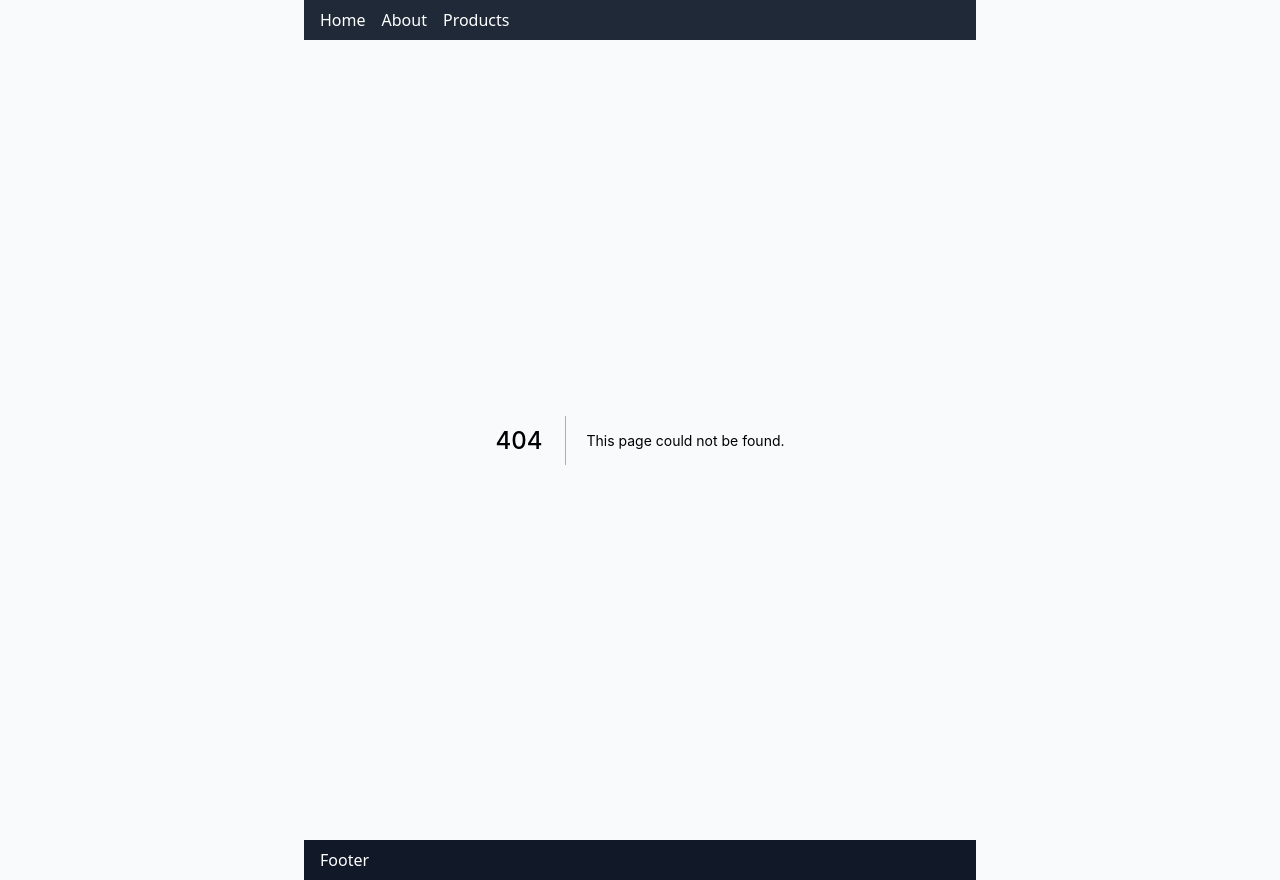
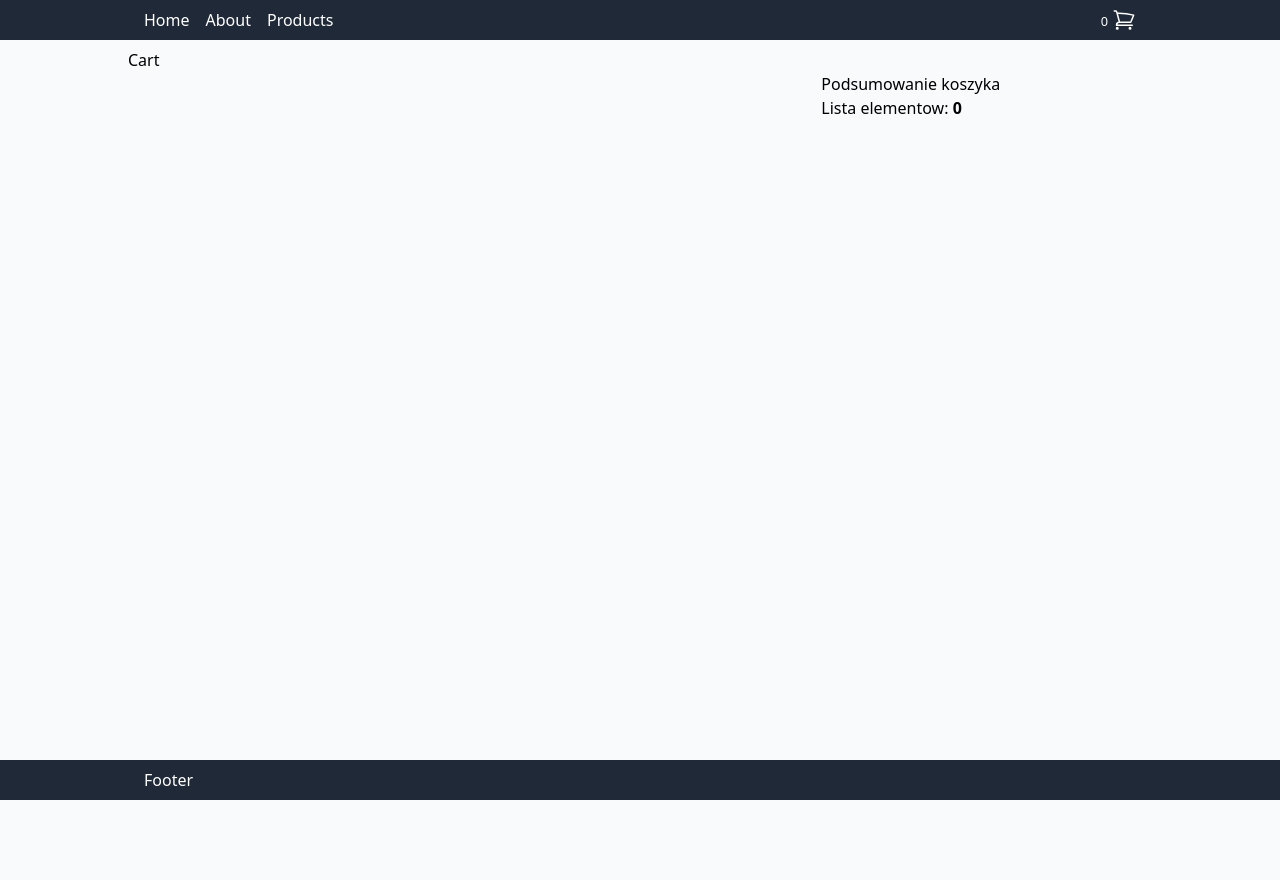
Before and after one commit to MJanowskiDev/nowoczeny-frontend-nexts, a Next.js app: page /cart in a window 1280 px wide. Before the commit this address had no page. After the commit the page ends 800 px from the top, so only its background shows below. Built offline with nearby package versions, Linux system fonts and the light colour scheme.

Commit message:
Added shopping cart

```diff
--- /dev/null
+++ b/components/Cart/CartContext.tsx
@@ -0,0 +1,124 @@
+import {
+  createContext,
+  ReactNode,
+  useContext,
+  useState,
+  useEffect,
+} from "react";
+
+interface CartItem {
+  readonly id: string;
+  readonly price: number;
+  readonly title: string;
+  readonly count?: number;
+}
+
+interface CartState {
+  readonly items: readonly CartItem[];
+  readonly addItem: (item: CartItem) => void;
+  readonly removeItem: (id: CartItem["id"]) => void;
+}
+export const CartStateContext = createContext<CartState | null>(null);
+
+export const CartStateContextProvider = ({
+  children,
+}: {
+  children: ReactNode;
+}) => {
+  const [cartItems, setCartItems] = useState<CartItem[]>([]);
+  const [loaded, setLoaded] = useState(false);
+  useEffect(() => {
+    const items = getCartItemsLocalStorage();
+    console.log("items once", items);
+    setCartItems(items);
+    setLoaded(true);
+  }, []);
+
+  useEffect(() => {
+    if (loaded) {
+      setCartItemsLocalStorage(cartItems);
+    }
+  }, [cartItems, loaded]);
+
+  const addItem = (item: CartItem) => {
+    setCartItems((prevState) => {
+      const existingItem = prevState.find(
+        (prevItem) => prevItem.id === item.id
+      );
+
+      if (!existingItem) {
+        return [...prevState, item];
+      }
+
+      return prevState.map((existingItem) => {
+        if (existingItem.id === item.id) {
+          return {
+            ...existingItem,
+            count: existingItem.count ? existingItem.count + 1 : 1,
+          };
+        } else {
+          return existingItem;
+        }
+      });
+    });
+  };
+
+  const removeItem = (id: CartItem["id"]) => {
+    setCartItems((prevState) => {
+      const existingItem = prevState.find(
+        (existingItem) => existingItem.id === id
+      );
+
+      if (existingItem?.count === 1) {
+        return prevState.filter((el) => el.id !== id);
+      }
+
+      return prevState.map((existingItem) => {
+        if (existingItem.id === id) {
+          return {
+            ...existingItem,
+            count: existingItem.count ? existingItem.count - 1 : 0,
+          };
+        } else {
+          return existingItem;
+        }
+      });
+    });
+  };
+
+  return (
+    <CartStateContext.Provider
+      value={{ items: cartItems, addItem, removeItem }}
+    >
+      {children}
+    </CartStateContext.Provider>
+  );
+};
+
+export const useCartState = () => {
+  const cartState = useContext(CartStateContext);
+  if (!cartState) {
+    throw new Error("You forgot CartStateContextProvider");
+  }
+  return cartState;
+};
+
+const getCartItemsLocalStorage = () => {
+  const localStorageItems = localStorage.getItem("SHOPPING_CART");
+  console.log("here", localStorageItems);
+  if (!localStorageItems) {
+    return [];
+  }
+  try {
+    const items = JSON.parse(localStorageItems);
+    return items;
+  } catch (error) {
+    console.error(error);
+    return [];
+  }
+};
+
+const setCartItemsLocalStorage = (items: CartItem[]) => {
+  console.log("Set", items);
+  localStorage.setItem("SHOPPING_CART", JSON.stringify(items));
+};
--- /dev/null
+++ b/components/Cart/CartIcon.tsx
@@ -0,0 +1,28 @@
+import Link from "next/link";
+import { CartStateContext, useCartState } from "./CartContext";
+
+export const CardIcon = () => {
+  const cartState = useCartState();
+
+  return (
+    <Link href="/cart">
+      <a className="inline-flex">
+        <small className="mr-1 pt-1">{cartState.items.length}</small>
+        <svg
+          xmlns="http://www.w3.org/2000/svg"
+          fill="none"
+          viewBox="0 0 24 24"
+          strokeWidth={1.5}
+          stroke="currentColor"
+          className="w-6 h-6"
+        >
+          <path
+            strokeLinecap="round"
+            strokeLinejoin="round"
+            d="M2.25 3h1.386c.51 0 .955.343 1.087.835l.383 1.437M7.5 14.25a3 3 0 00-3 3h15.75m-12.75-3h11.218c1.121-2.3 2.1-4.684 2.924-7.138a60.114 60.114 0 00-16.536-1.84M7.5 14.25L5.106 5.272M6 20.25a.75.75 0 11-1.5 0 .75.75 0 011.5 0zm12.75 0a.75.75 0 11-1.5 0 .75.75 0 011.5 0z"
+          />
+        </svg>
+      </a>
+    </Link>
+  );
+};
--- a/components/Footer.tsx
+++ b/components/Footer.tsx
@@ -1,7 +1,9 @@
 export const Footer = () => {
   return (
-    <footer className="bg-gray-900 text-white px-4 py-2 mx-auto w-full max-w-2xl">
-      Footer
-    </footer>
+    <div className="w-full flex justify-center bg-gray-800 ">
+      <footer className=" text-white px-4 py-2 mx-auto w-full max-w-5xl">
+        Footer
+      </footer>
+    </div>
   );
 };
--- a/components/Header.tsx
+++ b/components/Header.tsx
@@ -1,9 +1,11 @@
 import { ActiveLink } from "./ActiveLink";
+import { CardIcon } from "./Cart/CartIcon";
 
 export const Header = () => {
   return (
-    <header className="mx-auto w-full max-w-2xl ">
-      <nav className="bg-gray-800 px-4 py-2 text-white flex gap-4 ">
+    <div className="w-full flex justify-center bg-gray-800 ">
+      <header className="w-full max-w-5xl   gap-4 items-center  flex text-white justify-between px-4 py-2">
+        <nav className="flex gap-4  ">
           <ActiveLink href={"/"}>
             <a>Home</a>
           </ActiveLink>
@@ -14,6 +16,8 @@
             <a>Products</a>
           </ActiveLink>
         </nav>
+        <CardIcon />
       </header>
+    </div>
   );
 };
--- a/components/Layout.tsx
+++ b/components/Layout.tsx
@@ -15,7 +15,9 @@
         <meta name="description" content="Online shop description..."></meta>
       </Head>
       <Header />
-      <div className="flex-grow">{children}</div>
+      <div className="flex-grow flex  justify-center    ">
+        <div className=" w-full max-w-5xl pt-2">{children}</div>
+      </div>
       <Footer />
     </div>
   );
--- a/components/Main.tsx
+++ b/components/Main.tsx
@@ -6,7 +6,7 @@
 
 export const Main = ({ children }: MainProps) => {
   return (
-    <main className="flex-grow max-h-screen mx-auto max-w-2xl grid p-6 gap-6 sm:grid-cols-2">
+    <main className="flex-grow max-h-screen mx-auto max-w-5xl grid p-6 gap-6 sm:grid-cols-2">
       {children}
     </main>
   );
--- a/components/Product.tsx
+++ b/components/Product.tsx
@@ -5,6 +5,7 @@
 
 import { NextSeo } from "next-seo";
 import { MDXResult } from "../utils";
+import { useCartState } from "./Cart/CartContext";
 
 interface ProductDetails {
   id: number;
@@ -70,6 +71,10 @@
   data: ProductListItem;
 }
 export const ProductListItem = ({ data }: ProductListItemProps) => {
+  const { addItem } = useCartState();
+  const onAddToCartClickHandle = () => {
+    addItem({ id: data.id.toString(), price: 5, title: data.title });
+  };
   return (
     <div>
       <div className="bg-white p-4">
@@ -82,11 +87,19 @@
           objectFit="contain"
         />
       </div>
-      <Link href={`/products/${data.id}/`}>
-        <a>
-          <h2 className="p-4 text-3xl font-bold">{data.title}</h2>
-        </a>
-      </Link>
+      <div className="p-4 flex flex-col justify-between h-44 ">
+        <Link href={`/products/${data.id}/`}>
+          <a>
+            <h2 className="text-3xl font-bold pb-2">{data.title}</h2>
+          </a>
+        </Link>
+        <button
+          onClick={onAddToCartClickHandle}
+          className="w-full inline-block rounded border border-indigo-600 px-12 py-3 text-sm font-medium text-indigo-600 hover:bg-indigo-600 hover:text-white focus:outline-none focus:ring active:bg-indigo-500"
+        >
+          Add to Cart
+        </button>
+      </div>
     </div>
   );
 };
--- /dev/null
+++ b/jest.setup.js
@@ -0,0 +1,6 @@
+// Optional: configure or set up a testing framework before each test.
+// If you delete this file, remove `setupFilesAfterEnv` from `jest.config.js`
+
+// Used for __tests__/testing-library.js
+// Learn more: https://github.com/testing-library/jest-dom
+import "@testing-library/jest-dom/extend-expect";
--- a/pages/_app.tsx
+++ b/pages/_app.tsx
@@ -6,17 +6,20 @@
 
 import { DefaultSeo } from "next-seo";
 import SEO from "../next-seo.config";
+import { CartStateContextProvider } from "../components/Cart/CartContext";
 
 const client = new QueryClient();
 
 function MyApp({ Component, pageProps }: AppProps) {
   return (
+    <CartStateContextProvider>
       <QueryClientProvider client={client}>
         <DefaultSeo {...SEO} />
         <Layout>
           <Component {...pageProps} />
         </Layout>
       </QueryClientProvider>
+    </CartStateContextProvider>
   );
 }
 
--- /dev/null
+++ b/pages/cart.tsx
@@ -0,0 +1,69 @@
+import { useCartState } from "../components/Cart/CartContext";
+const CartPage = () => {
+  return (
+    <div>
+      <h1>Cart</h1>
+      <div className="grid grid-cols-3 gap-4">
+        <CartContent />
+        <CartSummary />
+      </div>
+    </div>
+  );
+};
+
+const CartContent = () => {
+  const cartState = useCartState();
+
+  return (
+    <div className="col-span-2">
+      <ul className="divide-y divide-gray-200 py-2">
+        {cartState.items.map((cartItem) => (
+          <li
+            key={cartItem.id}
+            className="py-4 flex justify-between items-center"
+          >
+            <div>
+              {cartItem.title} ({cartItem.count})
+            </div>
+            <div className="flex gap-2 items-center">
+              <div>{cartItem.price}$</div>
+              <button
+                onClick={() => cartState.removeItem(cartItem.id)}
+                className="rounded border border-red-600 px-1 py-1 text-sm font-medium text-red-600 hover:bg-red-600 hover:text-white focus:outline-none focus:ring active:bg-red-500"
+              >
+                <svg
+                  xmlns="http://www.w3.org/2000/svg"
+                  fill="none"
+                  viewBox="0 0 24 24"
+                  strokeWidth={1.5}
+                  stroke="currentColor"
+                  className="w-4 h-4"
+                >
+                  <path
+                    strokeLinecap="round"
+                    strokeLinejoin="round"
+                    d="M14.74 9l-.346 9m-4.788 0L9.26 9m9.968-3.21c.342.052.682.107 1.022.166m-1.022-.165L18.16 19.673a2.25 2.25 0 01-2.244 2.077H8.084a2.25 2.25 0 01-2.244-2.077L4.772 5.79m14.456 0a48.108 48.108 0 00-3.478-.397m-12 .562c.34-.059.68-.114 1.022-.165m0 0a48.11 48.11 0 013.478-.397m7.5 0v-.916c0-1.18-.91-2.164-2.09-2.201a51.964 51.964 0 00-3.32 0c-1.18.037-2.09 1.022-2.09 2.201v.916m7.5 0a48.667 48.667 0 00-7.5 0"
+                  />
+                </svg>
+              </button>
+            </div>
+          </li>
+        ))}
+      </ul>
+    </div>
+  );
+};
+
+const CartSummary = () => {
+  const cartState = useCartState();
+  return (
+    <div>
+      <h2>Podsumowanie koszyka</h2>
+      <p>
+        Lista elementow:{" "}
+        <span className="font-bold">{cartState.items.length}</span>
+      </p>
+    </div>
+  );
+};
+export default CartPage;
```
Also changed, not shown: jest.config.js (added, +30 -0 lines), 1 other file (tests, documents, lock files or other folders). Lines whose indentation alone changed are shown as unchanged.
